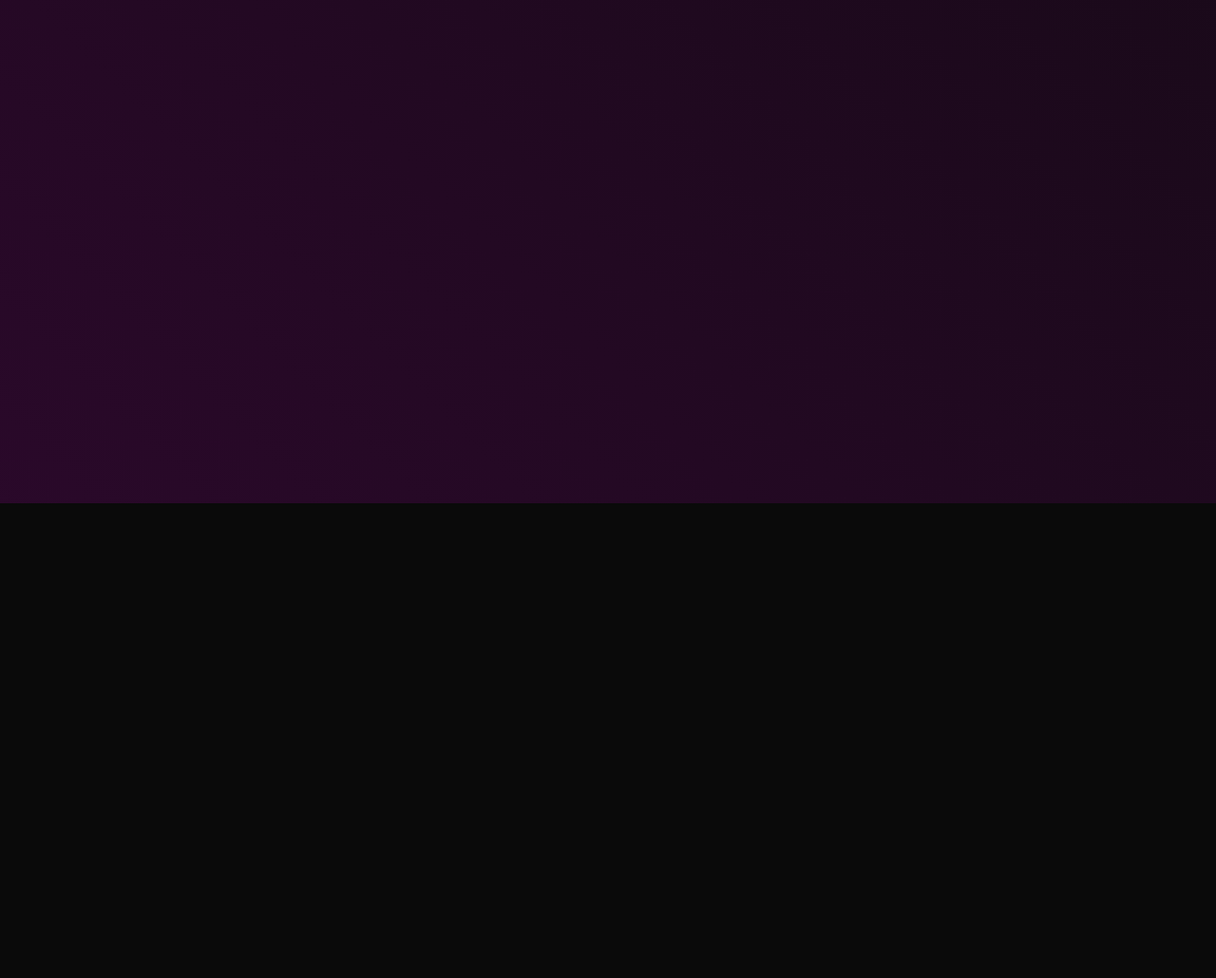
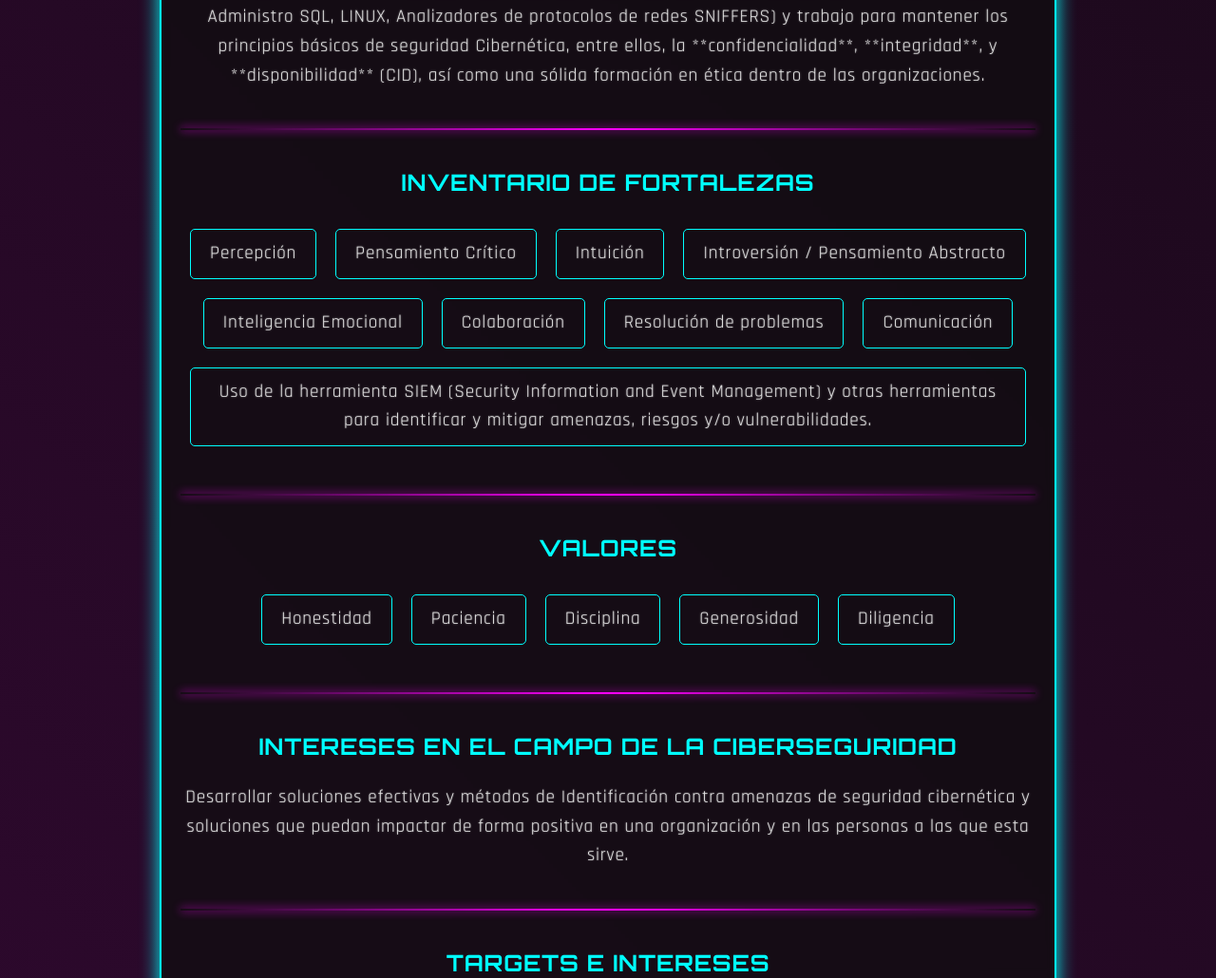
Before and after one commit to suprauniverso22/MI-CARTERA-DE-CIBERSEGURIDAD, a plain HTML site: page index.html in a window 1280 px wide. Shown: the part 310-1340 px from the top of the page at 95% size. Before the commit the page ends 840 px from the top, so only its background shows below. Drawn offline with Linux system fonts and the light colour scheme.

Commit message:
Update index.html

```diff
--- a/index.html
+++ b/index.html
@@ -110,4 +110,119 @@
                 text-shadow: 0.05em 0 0 var(--color-neon-cyan), -0.05em -0.025em 0 var(--color-neon-magenta);
             }
             100% {
-                text-shadow: 0.05em 0 0 var(--color-neon-cyan), -0.05em -0.025em 0 var(--color-neon-magenta
+                text-shadow: 0.05em 0 0 var(--color-neon-cyan), -0.05em -0.025em 0 var(--color-neon-magenta);
+            }
+        }
+
+        @keyframes neonGlow {
+            from {
+                text-shadow: 0 0 10px var(--color-neon-cyan), 0 0 20px var(--color-neon-cyan);
+            }
+            to {
+                text-shadow: 0 0 20px var(--color-neon-magenta), 0 0 30px var(--color-neon-magenta);
+            }
+        }
+
+        /* Estilo para el resto del texto */
+        p, li {
+            font-size: 1.2rem;
+            line-height: 1.6;
+            text-shadow: 0 0 2px rgba(255, 255, 255, 0.5);
+        }
+
+        /* Estilos de las listas (sin viñetas, con espaciado) */
+        ul {
+            list-style: none;
+            padding: 0;
+            display: flex;
+            flex-wrap: wrap;
+            justify-content: center;
+        }
+
+        li {
+            margin: 10px;
+            padding: 10px 20px;
+            border: 1px solid var(--color-neon-cyan);
+            border-radius: 5px;
+            transition: all 0.3s ease;
+            cursor: pointer;
+        }
+
+        li:hover {
+            background-color: var(--color-neon-cyan);
+            color: var(--color-dark-bg);
+            box-shadow: 0 0 15px var(--color-neon-cyan);
+            transform: scale(1.05);
+        }
+
+        /* Estilo para los subtítulos de sección */
+        h3 {
+            font-family: 'Orbitron', sans-serif;
+            font-size: 1.5rem;
+            margin-top: 40px;
+            text-transform: uppercase;
+            color: var(--color-neon-cyan);
+        }
+
+        /* Línea de división de estilo futurista */
+        hr {
+            border: none;
+            height: 2px;
+            background: linear-gradient(90deg, transparent, var(--color-neon-magenta), transparent);
+            margin: 40px 0;
+            box-shadow: 0 0 10px var(--color-neon-magenta);
+        }
+
+    </style>
+</head>
+<body>
+    <div class="portfolio-container">
+        <h1>Americus Amadeus Dodge</h1>
+        <h2>Portafolio de Ciberseguridad</h2>
+
+        <p>Administro SQL, LINUX, Analizadores de protocolos de redes SNIFFERS) y trabajo para mantener los principios básicos de seguridad Cibernética, entre ellos, la **confidencialidad**, **integridad**, y **disponibilidad** (CID), así como una sólida formación en ética dentro de las organizaciones.</p>
+
+        <hr>
+
+        <h3>Inventario de Fortalezas</h3>
+        <ul>
+            <li>Percepción</li>
+            <li>Pensamiento Crítico</li>
+            <li>Intuición</li>
+            <li>Introversión / Pensamiento Abstracto</li>
+            <li>Inteligencia Emocional</li>
+            <li>Colaboración</li>
+            <li>Resolución de problemas</li>
+            <li>Comunicación</li>
+            <li>Uso de la herramienta SIEM (Security Information and Event Management) y otras herramientas para identificar y mitigar amenazas, riesgos y/o vulnerabilidades.</li>
+        </ul>
+
+        <hr>
+
+        <h3>Valores</h3>
+        <ul>
+            <li>Honestidad</li>
+            <li>Paciencia</li>
+            <li>Disciplina</li>
+            <li>Generosidad</li>
+            <li>Diligencia</li>
+        </ul>
+
+        <hr>
+
+        <h3>Intereses en el Campo de la Ciberseguridad</h3>
+        <p>Desarrollar soluciones efectivas y métodos de Identificación contra amenazas de seguridad cibernética y soluciones que puedan impactar de forma positiva en una organización y en las personas a las que esta sirve.</p>
+
+        <hr>
+
+        <h3>Targets e Intereses</h3>
+        <p>Colaborar con todo tipo de organizaciones en general del Sector Terciario, Gobierno y entusiastas de la ciberseguridad en general.</p>
+
+        <hr>
+
+        <h3>Motivación</h3>
+        <p>Alinear una ética y valores propios a la misión y la visión de mis empleadores para enriquecer su organización y aportar valor a sus proyectos, buscando un beneficio común de la experiencia obtenida.</p>
+
+    </div>
+</body>
+</html>
```
